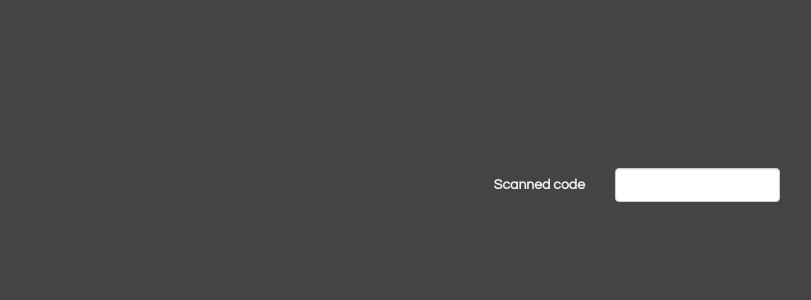
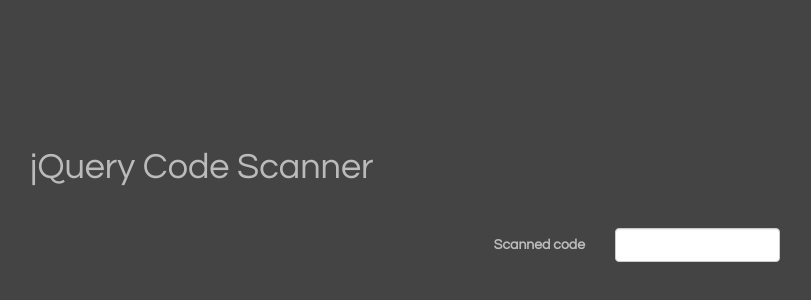
Before and after one commit to Glideh/jquery-code-scanner, a website: page index.html in a window 1280 px wide. Shown: the part 32-332 px from the top of the page, without its empty margins (40-851 px from the left). Drawn offline with nearby package versions, Linux system fonts and the light colour scheme.

Commit message:
Demo - Title added

```diff
--- a/index.html
+++ b/index.html
@@ -2,20 +2,21 @@
 <html lang="fr">
 <head>
     <meta charset="utf-8">
-    <title>Jquery Code Scanner - Demo</title>
+    <title>jQuery Code Scanner - Demo</title>
     <link rel="stylesheet" href="https://maxcdn.bootstrapcdn.com/bootstrap/3.3.4/css/bootstrap.min.css"/>
     <script src="bower_components/jquery/dist/jquery.min.js"></script>
     <script src="jquery-code-scanner.js"></script>
     <style>
 body {
+    color: #bbb;
     background-color: #444;
     font-family: "Century Gothic", Arial, sans-serif;
 }
 .container {
-    margin-top: 200px;
+    margin-top: 160px;
 }
-.control-label {
-    color: #eee;
+h1 {
+    margin-bottom: 40px;
 }
     </style>
     <script>
@@ -26,6 +27,7 @@
 </head>
 <body>
     <div class="container">
+        <h1>jQuery Code Scanner</h1>
         <div class="row">
         <form class="form-horizontal col-sm-offset-4 col-sm-4">
             <div class="form-group">
```
Also changed, not shown: README.md, 1 other file.
